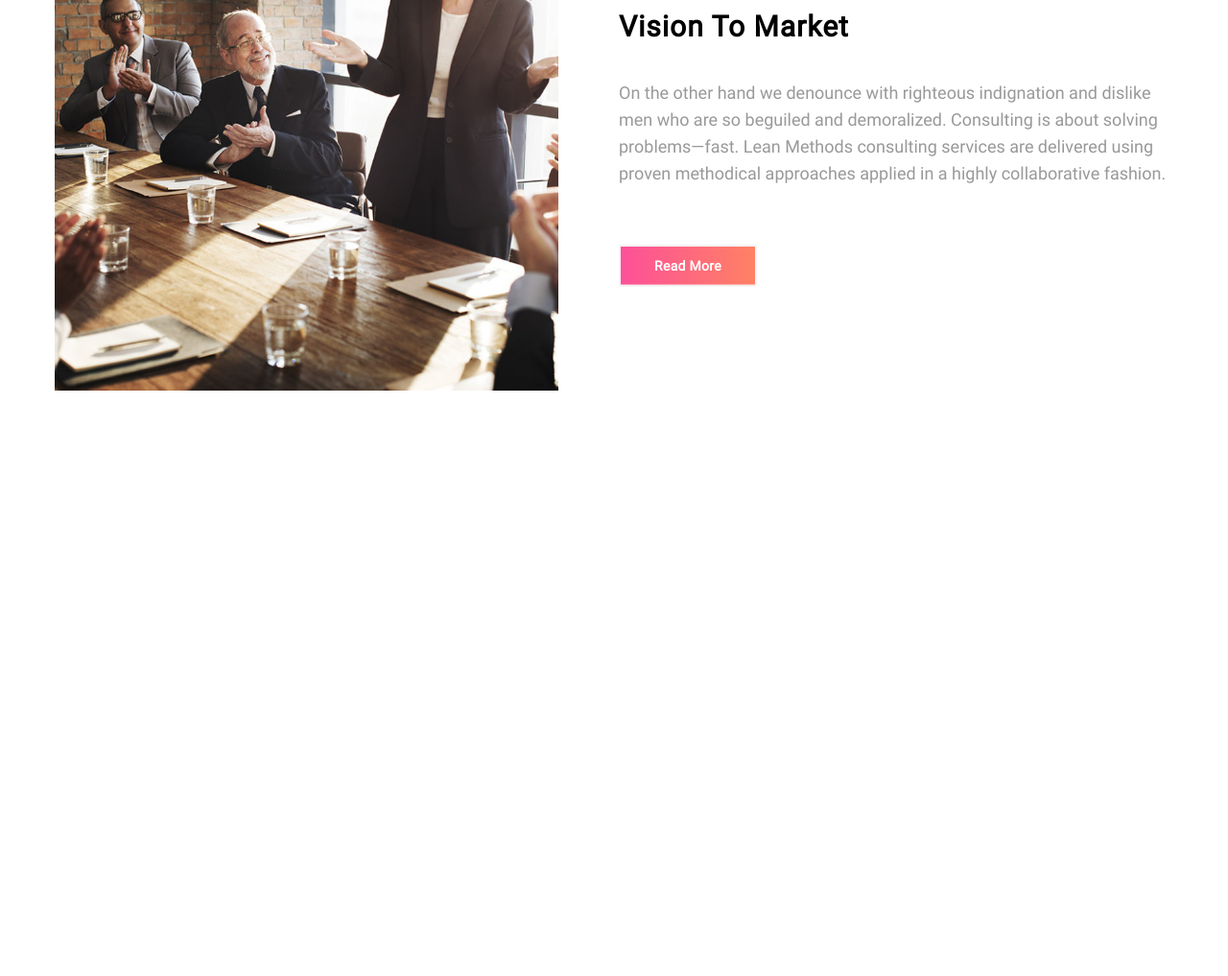
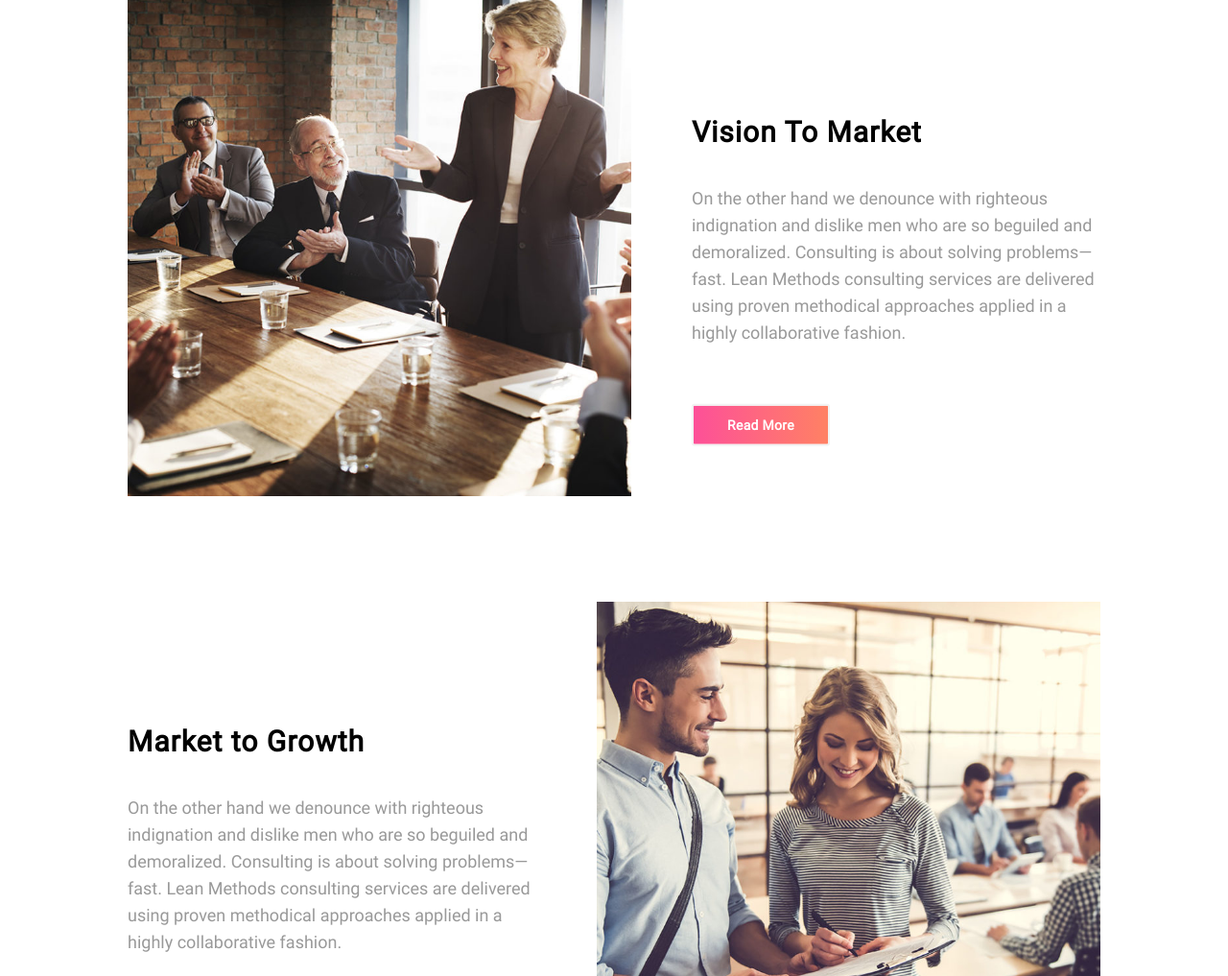
Before and after one commit to binkn/gatsbyjs, a Gatsby site in the folder phainc/: page /portfolio in a window 1280 px wide. Shown: the part 418-1435 px from the top of the page at 96% size. Before the commit the page ends 946 px from the top, so only its background shows below. Built offline with nearby package versions, Linux system fonts and the light colour scheme; Gatsby itself is replaced by a stand-in of ours.

Commit message:
Create post component

```diff
--- a/phainc/src/components/post/Post.js
+++ b/phainc/src/components/post/Post.js
@@ -3,7 +3,6 @@ import PropTypes from 'prop-types'
 import styled from 'styled-components'
 
 // theme modules
-import Images from '../../themes/Images'
 import { Colors } from '../../themes/Colors'
 import { TYPE, WEIGHT } from '../../themes/Typography'
 
@@ -18,28 +17,31 @@ const CustomDiv = styled.div`
 `
 
 const Post = React.memo(props => {
-  const { className, customStyle, type } = props
+  const { className, customStyle, type, src, alt, titleText, descriptionText } = props
 
   const renderImgLeft = () => (
     <Container
       customStyle={{
-        display: 'flex'
+        display: 'flex',
+        margin: '0 133px 0',
+        paddingTop: '110px'
       }}
     >
       <Image
-        src={Images.market}
-        alt='market'
+        src={src}
+        alt={alt}
         customStyle={{
           width: '525px',
           height: '525px',
           marginRight: '63px'
         }}
       />
+
       <CustomDiv>
         <Heading
           isExtend={false}
-          titleText='Vision To Market'
-          descriptionText=' On the other hand we denounce with righteous indignation and dislike men who are so beguiled and demoralized. Consulting is about solving problems—fast. Lean Methods consulting services are delivered using proven methodical approaches applied in a highly collaborative fashion.'
+          titleText={titleText}
+          descriptionText={descriptionText}
           customStyle={{
             titleStyle: {
               fontSize: '30px',
@@ -59,6 +61,7 @@ const Post = React.memo(props => {
             }
           }}
         />
+
         <Button
           type='glow'
           text='Read More'
@@ -68,7 +71,54 @@ const Post = React.memo(props => {
   )
 
   const renderImgRight = () => (
-    <div/>
+    <Container
+      customStyle={{
+        display: 'flex',
+        margin: '0 133px 0',
+        paddingTop: '110px'
+      }}
+    >
+      <CustomDiv>
+        <Heading
+          isExtend={false}
+          titleText={titleText}
+          descriptionText={descriptionText}
+          customStyle={{
+            titleStyle: {
+              fontSize: '30px',
+              fontWeight: '700',
+              lineHeight: '50px',
+              color: `${Colors.black}`,
+              textTransform: 'none'
+            },
+            descriptionStyle: {
+              fontFamily: `${TYPE.roboto}`,
+              fontWeight: `${WEIGHT.xxSmall}`,
+              fontSize: '18px',
+              lineHeight: '28px',
+              color: `${Colors.dustyGray}`,
+              textAlign: 'left',
+              padding: '30px 0 60px'
+            }
+          }}
+        />
+
+        <Button
+          type='glow'
+          text='Read More'
+        />
+      </CustomDiv>
+
+      <Image
+        src={src}
+        alt={alt}
+        customStyle={{
+          width: '525px',
+          height: '525px',
+          marginLeft: '63px'
+        }}
+      />
+    </Container>
   )
 
   return (
@@ -87,12 +137,20 @@ export default Post
 Post.propTypes = {
   className: PropTypes.string,
   customStyle: PropTypes.object,
-  type: PropTypes.string
+  type: PropTypes.string,
+  src: PropTypes.string,
+  alt: PropTypes.string,
+  titleText: PropTypes.string,
+  descriptionText: PropTypes.string
 }
 
 // Defined default Props
 Post.defaultProps = {
   className: '',
   customStyle: {},
-  type: ''
+  type: '',
+  src: '',
+  alt: '',
+  titleText: '',
+  descriptionText: ''
 }
--- /dev/null
+++ b/phainc/src/constants/post.js
@@ -0,0 +1,71 @@
+// Import themes modules
+import Images from "../themes/Images"
+
+const PostData = [
+  {
+    id: 1,
+    type: 'left',
+    src: `${Images.market}`,
+    alt: 'market',
+    titleText: 'Vision To Market',
+    descriptionText: 'On the other hand we denounce with righteous indignation and dislike men who are so beguiled and demoralized. Consulting is about solving problems—fast. Lean Methods consulting services are delivered using proven methodical approaches applied in a highly collaborative fashion.'
+  },
+  {
+    id: 2,
+    type: 'right',
+    src: `${Images.growth}`,
+    alt: 'growth',
+    titleText: 'Market to Growth',
+    descriptionText: 'On the other hand we denounce with righteous indignation and dislike men who are so beguiled and demoralized. Consulting is about solving problems—fast. Lean Methods consulting services are delivered using proven methodical approaches applied in a highly collaborative fashion.'
+  },
+  {
+    id: 3,
+    type: 'left',
+    src: `${Images.corporate}`,
+    alt: 'corporate',
+    titleText: 'Corporate Compliance',
+    descriptionText: ' On the other hand we denounce with righteous indignation and dislike men who are so beguiled and demoralized. Consulting is about solving problems—fast. Lean Methods consulting services are delivered using proven methodical approaches applied in a highly collaborative fashion.'
+  },
+  {
+    id: 4,
+    type: 'right',
+    src: `${Images.approval}`,
+    alt: 'approval',
+    titleText: 'Investment Approvals',
+    descriptionText: ' On the other hand we denounce with righteous indignation and dislike men who are so beguiled and demoralized. Consulting is about solving problems—fast. Lean Methods consulting services are delivered using proven methodical approaches applied in a highly collaborative fashion.'
+  },
+  {
+    id: 5,
+    type: 'left',
+    src: `${Images.outsource}`,
+    alt: 'outsource',
+    titleText: 'Accounts Outsourcing',
+    descriptionText: ' On the other hand we denounce with righteous indignation and dislike men who are so beguiled and demoralized. Consulting is about solving problems—fast. Lean Methods consulting services are delivered using proven methodical approaches applied in a highly collaborative fashion.'
+  },
+  {
+    id: 6,
+    type: 'right',
+    src: `${Images.taxation}`,
+    alt: 'taxation',
+    titleText: 'Business Taxation',
+    descriptionText: ' On the other hand we denounce with righteous indignation and dislike men who are so beguiled and demoralized. Consulting is about solving problems—fast. Lean Methods consulting services are delivered using proven methodical approaches applied in a highly collaborative fashion.'
+  },
+  {
+    id: 7,
+    type: 'left',
+    src: `${Images.accounting}`,
+    alt: 'accounting',
+    titleText: 'International accounting',
+    descriptionText: ' On the other hand we denounce with righteous indignation and dislike men who are so beguiled and demoralized. Consulting is about solving problems—fast. Lean Methods consulting services are delivered using proven methodical approaches applied in a highly collaborative fashion.'
+  },
+  {
+    id: 8,
+    type: 'right',
+    src: `${Images.risk}`,
+    alt: 'risk',
+    titleText: 'Risk Management',
+    descriptionText: ' On the other hand we denounce with righteous indignation and dislike men who are so beguiled and demoralized. Consulting is about solving problems—fast. Lean Methods consulting services are delivered using proven methodical approaches applied in a highly collaborative fashion.'
+  }
+]
+
+export default PostData
--- a/phainc/src/pages/portfolio.js
+++ b/phainc/src/pages/portfolio.js
@@ -1,4 +1,5 @@
 import React from 'react'
+import styled from 'styled-components'
 
 // theme modules
 import Images from '../themes/Images'
@@ -7,8 +8,15 @@ import Images from '../themes/Images'
 import Banner from '../components/banner/Banner'
 import Post from '../components/post/Post'
 
+// data
+import PostData from '../constants/post'
+
+const CustomDiv = styled.div`
+  margin-bottom: 133px;
+`
+
 const Portfolio = () => (
-  <div>
+  <React.Fragment>
     <Banner
       type='other'
       src={Images.bgAbout}
@@ -18,10 +26,21 @@ const Portfolio = () => (
       heightBg='300px'
     />
 
-    <Post
-      type='left'
-    />
-  </div>
+    <CustomDiv>
+      {
+        PostData.map(item => (
+          <Post
+            key={item.id}
+            type={item.type}
+            src={item.src}
+            alt={item.alt}
+            titleText={item.titleText}
+            descriptionText={item.descriptionText}
+          />
+        ))
+      }
+    </CustomDiv>
+  </React.Fragment>
 )
 
 export default Portfolio
```
